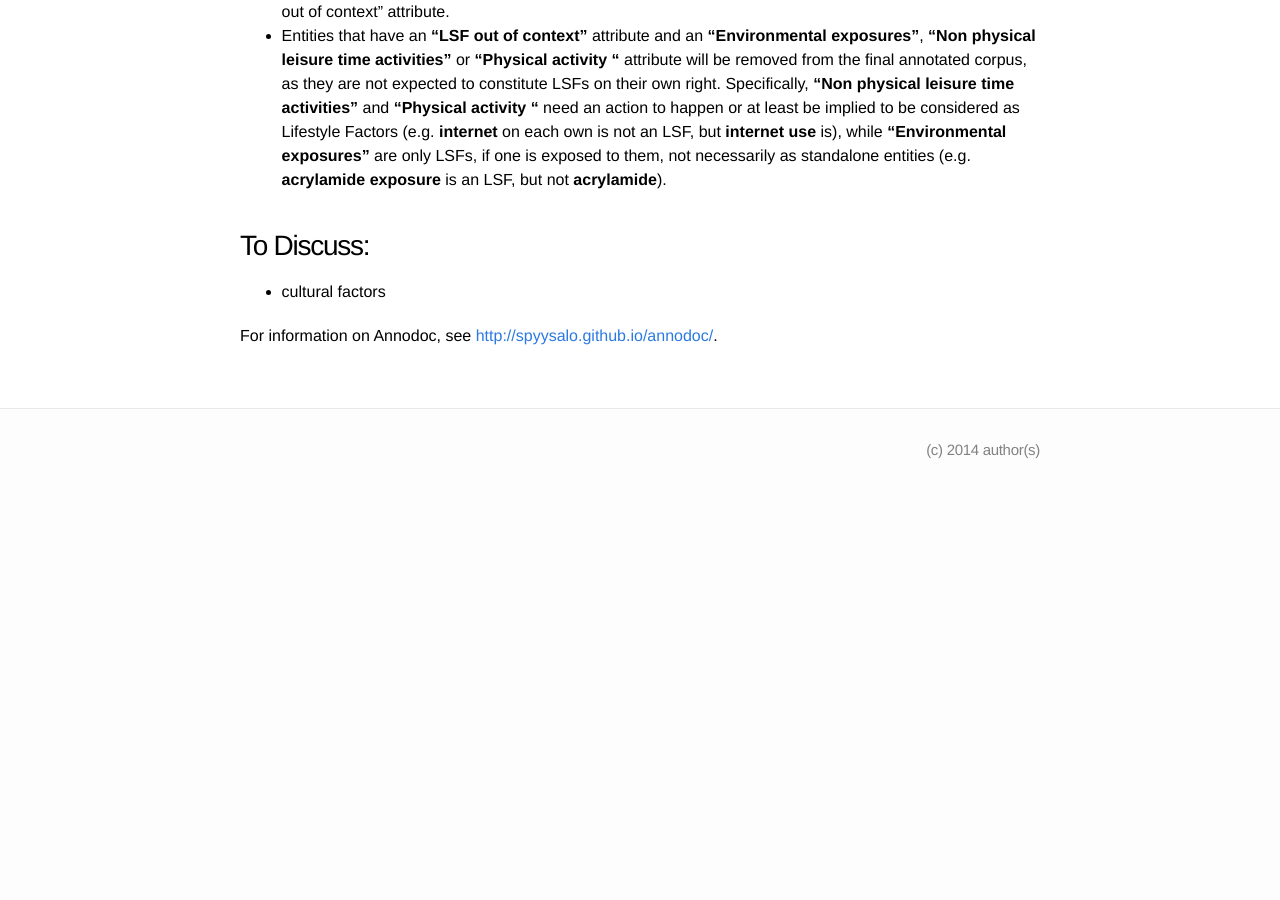
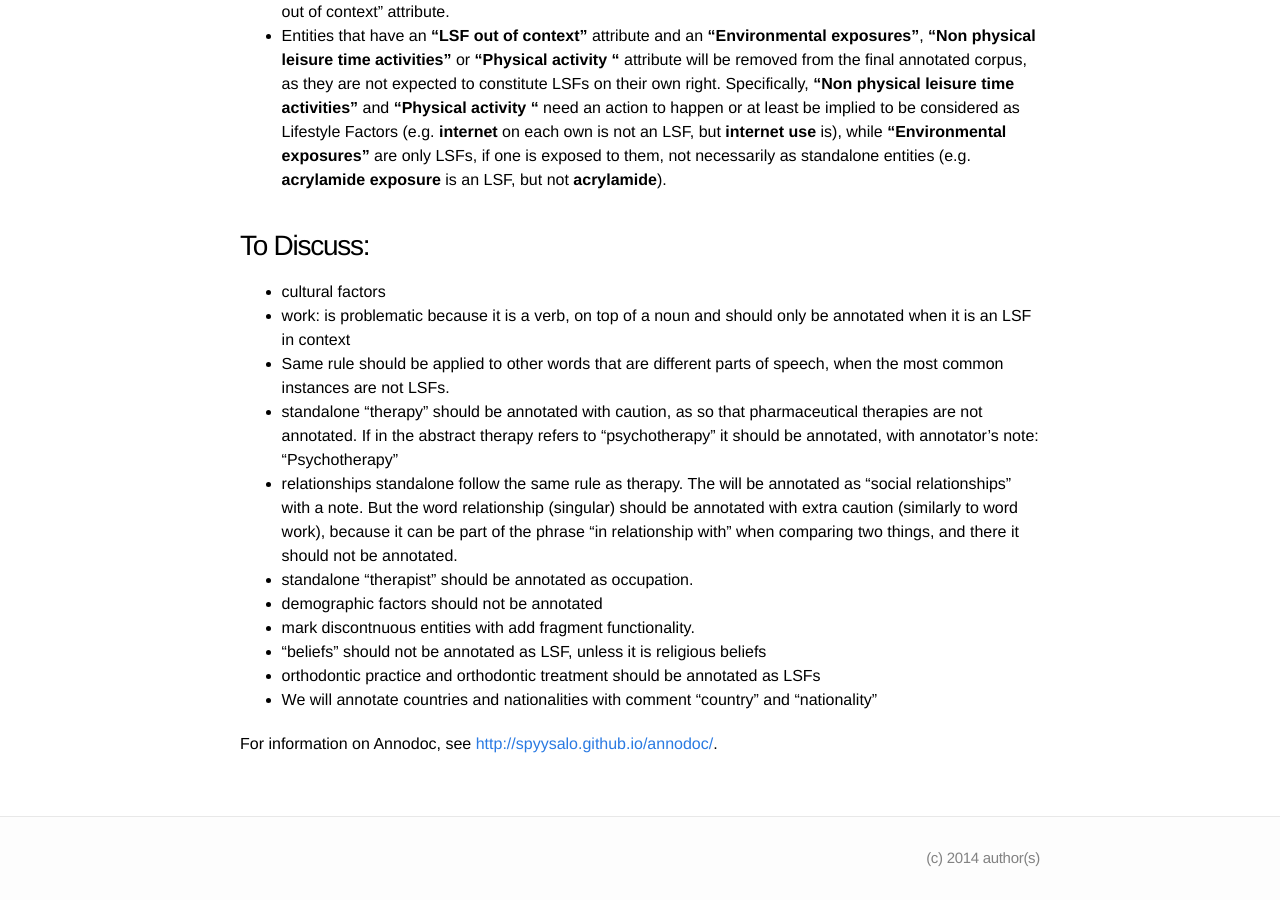
Before and after one commit to EvaMakri/lifestylefactors-annotation-docs, a Jekyll site: the page built from entities.md, in a window 1280 px wide and 900 px high, scrolled down 2564 px. Built offline with Jekyll 4.4.1, drawn with Linux system fonts in a browser that asks for light colours; before the commit the page ends 3056 px from its top, so only the background shows below that; some of the changed text lies outside the part shown.

Commit message:
Update entities.md

```diff
--- a/entities.md
+++ b/entities.md
@@ -32,7 +32,7 @@ Lifestyle is a complex and multifaceted concept that involves many different fac
 
 ## General guidelines
 
-* Annotations should be made according to the annotator’s best understanding of the __author’s intended meaning in context__.  The attribute "LSF out of context" has been added for cases where the annotators judge that a term can appear as an LSF in text, but the intended meaning in context is not that of a Lifestyle factor.
+* Annotations should be made according to the annotator’s best understanding of the __author’s intended meaning in context__.  In context in this case is the entire abstract that the annotator has to annotate each time. The attribute "LSF out of context" has been added for cases where the annotators judge that a term can appear as an LSF in text, but the intended meaning in context is not that of a Lifestyle factor.
 
 * For a __Lifestyle_factor__ the following attributes can be selected (None of them, only one, or more if applicable)
   * Beauty and Cleaning
@@ -106,6 +106,16 @@ There are two levels in the annotation process that the annotators should keep i
 
 ## To Discuss:
 * cultural factors
+* work: is problematic because it is a verb, on top of a noun and should only be annotated when it is an LSF in context
+* Same rule should be applied to other words that are different parts of speech, when the most common instances are not LSFs.
+* standalone "therapy" should be annotated with caution, as so that pharmaceutical therapies are not annotated. If in the abstract therapy refers to "psychotherapy" it should be annotated, with annotator's note: "Psychotherapy"
+* relationships standalone follow the same rule as therapy. The will be annotated as "social relationships" with a note. But the word relationship (singular) should be annotated with extra caution (similarly to word work), because it can be part of the phrase "in relationship with" when comparing two things, and there it should not be annotated.
+* standalone "therapist" should be annotated as occupation.
+* demographic factors should not be annotated
+* mark discontnuous entities with add fragment functionality.
+* "beliefs" should not be annotated as LSF, unless it is religious beliefs
+* orthodontic practice and orthodontic treatment should be annotated as LSFs
+* We will annotate countries and nationalities with comment "country" and "nationality"
 
 
 For information on Annodoc, see <http://spyysalo.github.io/annodoc/>.
```
